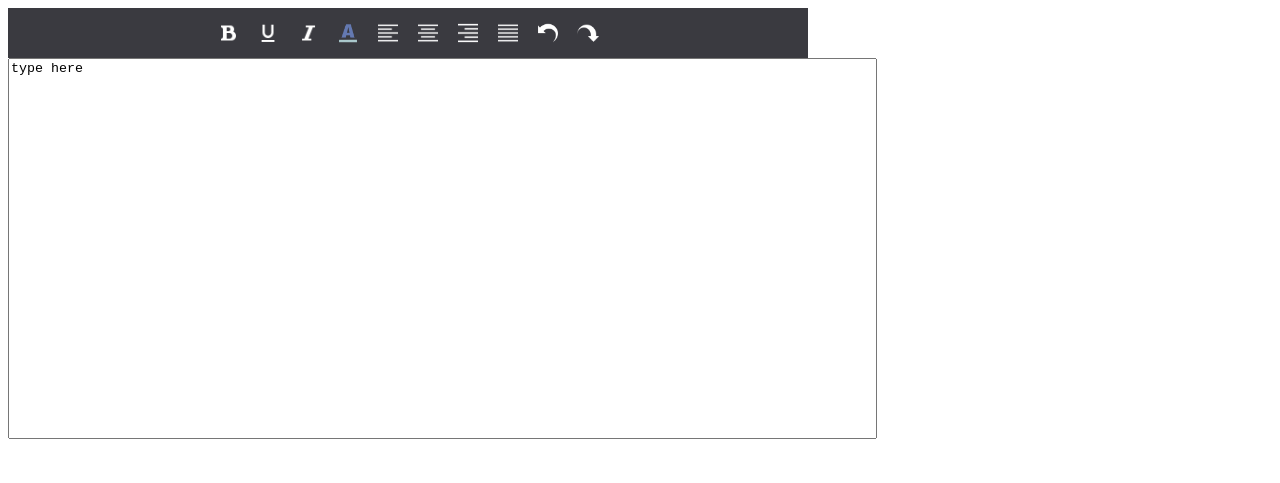
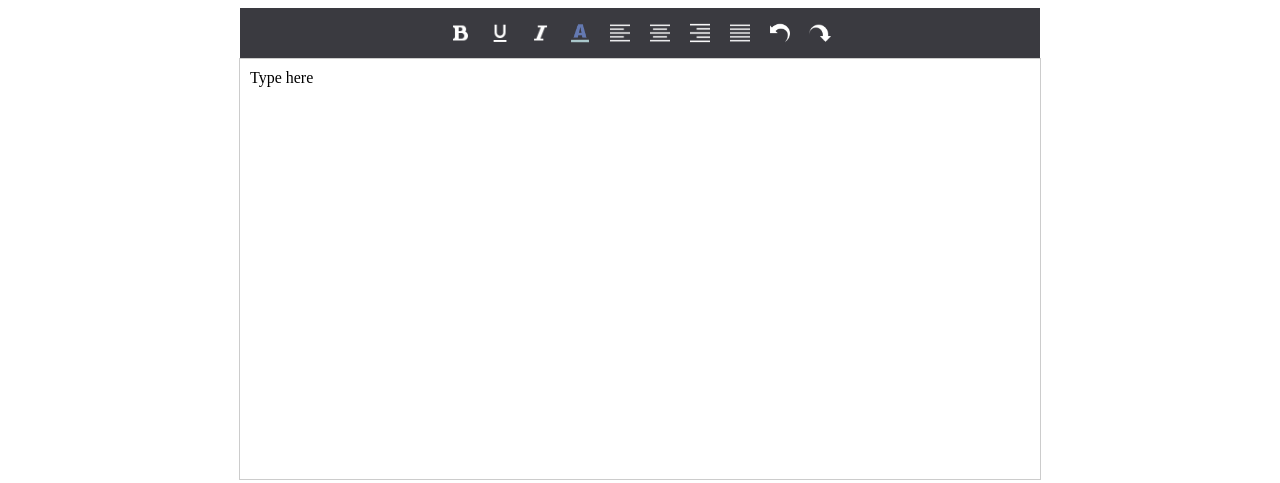
Before and after one commit to sheyahani/pekka-repo, a plain HTML site: page index.html in a window 1280 px wide. Drawn offline with Linux system fonts and the light colour scheme; files whose address does not match are found by name.

Commit message:
Update index.html

```diff
--- a/index.html
+++ b/index.html
@@ -1,4 +1,3 @@
-
 <!DOCTYPE html>
 <html lang="en">
 <head>
@@ -6,11 +5,19 @@
     <meta name="viewport" content="width=device-width, initial-scale=1.0">
     <title>Document</title>
     <style>
+      #editor {
+            width: 780px;
+            height: 400px;
+            border: 1px solid #ccc;
+            padding: 10px;
+            margin: auto;
+        }
         .container {
       position: relative;
       width: 800px;
       height: 50px;
       background-color: #3a3a40; ; /* Rectangle color */
+      margin: auto;
 
     }
         .button {
@@ -62,6 +69,7 @@
           </button>
     </div>
 
-    <textarea rows="25" cols="106" id ="text" style="resize: none;" contenteditable="true">type here</textarea>
+
+    <div id="editor" contenteditable="true">Type here</div>
 </body>
 </html>
```
